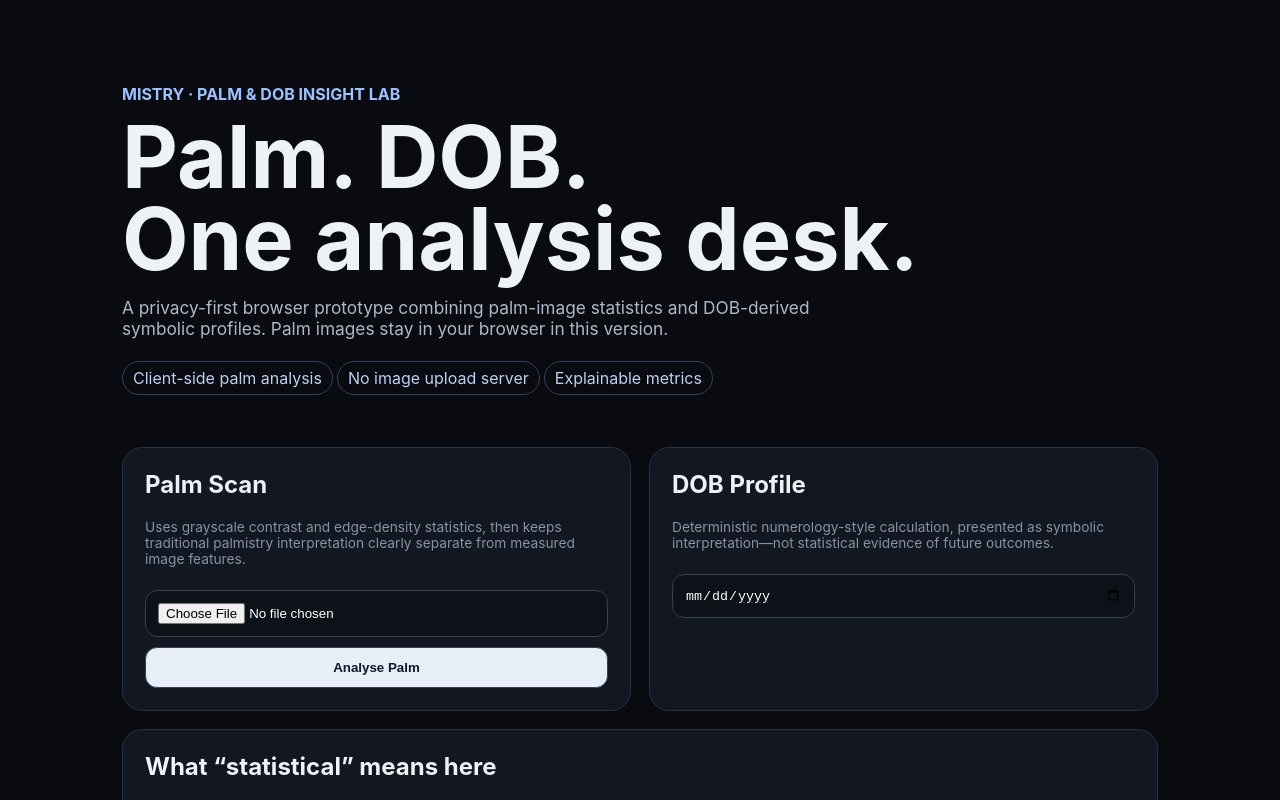
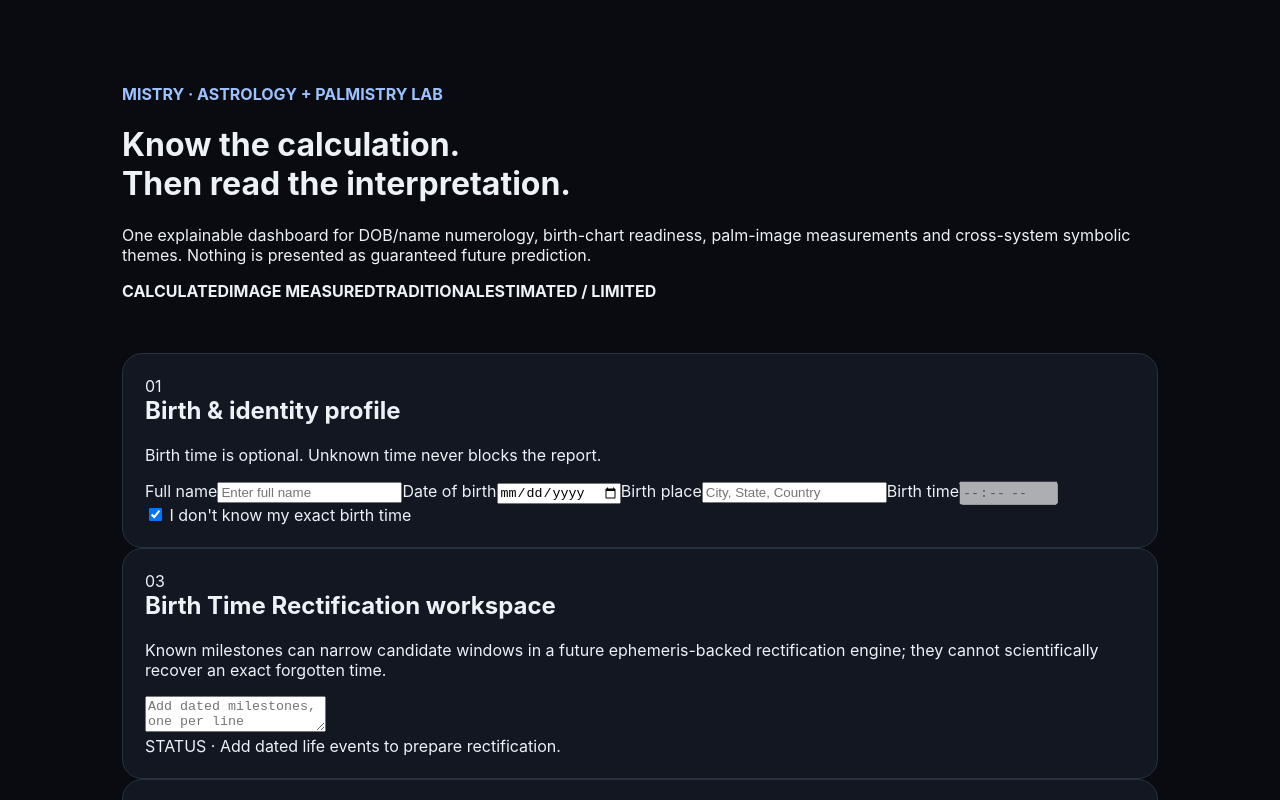
Before and after one commit to akp128429/mistry, a Next.js app: page / in a window 1280 px wide. Shown: the top 800 px of the page. Built offline with nearby package versions, Linux system fonts and the light colour scheme.

Commit message:
Build advanced Mistry astrology palmistry dashboard

```diff
--- a/app/page.js
+++ b/app/page.js
@@ -3,91 +3,68 @@
 import { useMemo, useState } from "react";
 import "./globals.css";
 
-function reduceNumber(n, keepMaster=true){
-  let x = String(n).replace(/\D/g,"").split("").reduce((a,b)=>a+Number(b),0);
-  while(x>9 && !(keepMaster && [11,22,33].includes(x))){
-    x = String(x).split("").reduce((a,b)=>a+Number(b),0);
-  }
-  return x;
+const meanings={1:["Leader","initiative, independence and self-direction"],2:["Diplomat","cooperation, sensitivity and partnership"],3:["Communicator","expression, creativity and sociability"],4:["Builder","structure, discipline and reliability"],5:["Explorer","change, adaptability and freedom"],6:["Nurturer","responsibility, care and harmony"],7:["Analyst","introspection, research and depth"],8:["Executive","ambition, organisation and material execution"],9:["Humanitarian","service, idealism and broad perspective"],11:["Intuitive","inspiration and heightened sensitivity"],22:["Master Builder","large-scale systems and execution"],33:["Mentor","service-oriented communication and guidance"]};
+const letters={A:1,J:1,S:1,B:2,K:2,T:2,C:3,L:3,U:3,D:4,M:4,V:4,E:5,N:5,W:5,F:6,O:6,X:6,G:7,P:7,Y:7,H:8,Q:8,Z:8,I:9,R:9};
+const vowels=new Set(["A","E","I","O","U"]);
+
+function reduceNumber(v,master=true){let x=String(v).replace(/\D/g,"").split("").reduce((a,b)=>a+Number(b),0);while(x>9&&!(master&&[11,22,33].includes(x)))x=String(x).split("").reduce((a,b)=>a+Number(b),0);return x}
+function nameNumber(name,mode="all"){return reduceNumber(name.toUpperCase().split("").filter(c=>letters[c]&&(mode==="all"||(mode==="vowel"?vowels.has(c):!vowels.has(c)))).reduce((a,c)=>a+letters[c],0))}
+function zodiac(m,d){const z=[["Capricorn",1,19],["Aquarius",2,18],["Pisces",3,20],["Aries",4,19],["Taurus",5,20],["Gemini",6,20],["Cancer",7,22],["Leo",8,22],["Virgo",9,22],["Libra",10,22],["Scorpio",11,21],["Sagittarius",12,21],["Capricorn",12,31]];return z.find(([_,mm,dd])=>m<mm||(m===mm&&d<=dd))?.[0]||"Capricorn"}
+function profile(name,dob){
+ if(!dob)return null;const[y,m,d]=dob.split("-").map(Number),life=reduceNumber(`${d}${m}${y}`),birth=reduceNumber(d),attitude=reduceNumber(d+m),personal=reduceNumber(new Date().getFullYear()+m+d),expression=name?nameNumber(name):null,soul=name?nameNumber(name,"vowel"):null,personality=name?nameNumber(name,"consonant"):null;
+ return{y,m,d,life,birth,attitude,personal,expression,soul,personality,zodiac:zodiac(m,d)};
 }
-
-function dobProfile(dob){
-  if(!dob) return null;
-  const [y,m,d] = dob.split("-").map(Number);
-  const life = reduceNumber(`${d}${m}${y}`);
-  const birth = reduceNumber(String(d));
-  const attitude = reduceNumber(String(d+m));
-  const year = reduceNumber(String(new Date().getFullYear()+m+d));
-  const meanings = {
-    1:"independence, initiative, leadership",2:"cooperation, sensitivity, diplomacy",
-    3:"expression, creativity, communication",4:"structure, discipline, reliability",
-    5:"change, exploration, adaptability",6:"responsibility, care, harmony",
-    7:"analysis, introspection, depth",8:"ambition, organisation, material execution",
-    9:"service, idealism, broad perspective",11:"intuition, inspiration, heightened sensitivity",
-    22:"large-scale building, systems, execution",33:"service-oriented communication and mentorship"
-  };
-  return {text:`Life Path ${life}: ${meanings[life] || ""}\nBirth Number ${birth}: ${meanings[birth] || ""}\nAttitude Number ${attitude}: ${meanings[attitude] || ""}\nPersonal Year ${year}: a symbolic yearly theme, not a scientific prediction.`};
+function theme(n){return meanings[n]||["Pattern","mixed symbolic themes"]}
+function pseudoAstrology(p,timeKnown,place){
+ if(!p)return[];const moonSeed=reduceNumber(p.d+p.m+p.y,false),nak=["Ashwini","Bharani","Krittika","Rohini","Mrigashira","Ardra","Punarvasu","Pushya","Ashlesha","Magha","Purva Phalguni","Uttara Phalguni","Hasta","Chitra","Swati","Vishakha","Anuradha","Jyeshtha","Mula","Purva Ashadha","Uttara Ashadha","Shravana","Dhanishta","Shatabhisha","Purva Bhadrapada","Uttara Bhadrapada","Revati"];
+ const approx=nak[(p.y+p.m*3+p.d*7)%27];
+ return[
+  {label:"Sun-sign layer",value:p.zodiac,type:"Calculated",why:"Derived from calendar date using tropical zodiac date ranges."},
+  {label:"Date-cycle index",value:`${moonSeed} · ${theme(moonSeed)[0]}`,type:"Calculated",why:"Deterministic DOB reduction used by Mistry's symbolic date layer."},
+  {label:"Nakshatra / Moon",value:timeKnown?"Requires astronomical ephemeris engine":"Not claimed without exact ephemeris/time",type:"Limited",why:"A real Vedic Moon degree and Nakshatra require astronomical position calculation. Mistry will not invent them."},
+  {label:"Lagna & 12 houses",value:timeKnown&&place?"Pending ephemeris-grade calculation":"Unavailable without reliable birth time + place",type:"Limited",why:"Ascendant changes through the day and depends on location."},
+  {label:"Exploratory date archetype",value:approx,type:"Traditional",why:"A deterministic symbolic index for exploration only; it is not presented as the person's actual Nakshatra."}
+ ];
 }
-
 async function palmStats(file){
-  const bitmap=await createImageBitmap(file);
-  const c=document.createElement("canvas"); c.width=160;c.height=160;
-  const x=c.getContext("2d",{willReadFrequently:true});
-  x.drawImage(bitmap,0,0,160,160);
-  const d=x.getImageData(0,0,160,160).data;
-  let mean=0,n=0; const gray=[];
-  for(let i=0;i<d.length;i+=4){const g=.299*d[i]+.587*d[i+1]+.114*d[i+2];gray.push(g);mean+=g;n++}
-  mean/=n;
-  let edge=0,varr=0;
-  for(let yy=1;yy<159;yy++)for(let xx=1;xx<159;xx++){
-    const i=yy*160+xx,gx=Math.abs(gray[i+1]-gray[i-1]),gy=Math.abs(gray[i+160]-gray[i-160]);
-    edge+=gx+gy>42?1:0; varr+=(gray[i]-mean)**2;
-  }
-  return {edgeDensity:edge/(158*158),contrast:Math.sqrt(varr/(158*158))/255,brightness:mean/255};
+ const bitmap=await createImageBitmap(file),c=document.createElement("canvas");c.width=240;c.height=240;const x=c.getContext("2d",{willReadFrequently:true});x.drawImage(bitmap,0,0,240,240);const px=x.getImageData(0,0,240,240).data,g=[];let mean=0;
+ for(let i=0;i<px.length;i+=4){const v=.299*px[i]+.587*px[i+1]+.114*px[i+2];g.push(v);mean+=v}mean/=g.length;
+ let edge=0,variance=0,horiz=0,vert=0;for(let yy=1;yy<239;yy++)for(let xx=1;xx<239;xx++){const i=yy*240+xx,gx=Math.abs(g[i+1]-g[i-1]),gy=Math.abs(g[i+240]-g[i-240]);if(gx+gy>42)edge++;if(gx>gy)vert++;else horiz++;variance+=(g[i]-mean)**2}
+ const total=238*238;return{edge:edge/total,contrast:Math.sqrt(variance/total)/255,brightness:mean/255,orientation:(horiz-vert)/total};
+}
+function palmInterpret(s,side){
+ const density=s.edge>.18?"high":s.edge>.11?"medium":"low",quality=s.contrast>.18&&s.brightness>.18&&s.brightness<.9?"Good":"Retake recommended";
+ return{side,quality,metrics:[["Edge density",(s.edge*100).toFixed(1)+"%"],["Contrast",(s.contrast*100).toFixed(1)+"%"],["Brightness",(s.brightness*100).toFixed(1)+"%"],["Orientation index",s.orientation.toFixed(2)]],symbolic:density==="high"?"Traditional palmistry often associates many visible fine-line structures with sensitivity and mental activity.":density==="medium"?"Traditional palmistry often interprets moderate line density as a balance of responsiveness and practicality.":"Traditional palmistry often interprets fewer dominant visible edges as a more direct or focused pattern."};
+}
+function agreement(p,palms){
+ if(!p)return null;let leadership=[1,8,22].includes(p.life)?1:0,analysis=[4,7,8].includes(p.life)?1:0,people=[2,3,6,9,33].includes(p.life)?1:0;
+ if(p.expression){leadership+=[1,8,22].includes(p.expression)?1:0;analysis+=[4,7,8].includes(p.expression)?1:0;people+=[2,3,6,9,33].includes(p.expression)?1:0}
+ if(palms.length){const avg=palms.reduce((a,b)=>a+Number(b.metrics[0][1].replace("%","")),0)/palms.length;analysis+=avg>11?1:0;people+=avg>18?1:0}
+ return[{name:"Leadership / execution",score:leadership},{name:"Analysis / structure",score:analysis},{name:"People / expression",score:people}].sort((a,b)=>b.score-a.score);
 }
 
 export default function Page(){
-  const [dob,setDob]=useState("");
-  const [palm,setPalm]=useState(null),[palmResult,setPalmResult]=useState("");
-  const profile=useMemo(()=>dobProfile(dob),[dob]);
+ const[name,setName]=useState(""),[dob,setDob]=useState(""),[place,setPlace]=useState(""),[birthTime,setBirthTime]=useState(""),[unknown,setUnknown]=useState(true),[left,setLeft]=useState(null),[right,setRight]=useState(null),[palms,setPalms]=useState([]),[busy,setBusy]=useState(false),[milestones,setMilestones]=useState("");
+ const p=useMemo(()=>profile(name,dob),[name,dob]),astro=useMemo(()=>pseudoAstrology(p,!unknown&&!!birthTime,place),[p,unknown,birthTime,place]),fusion=useMemo(()=>agreement(p,palms),[p,palms]);
+ async function analysePalms(){setBusy(true);try{const out=[];if(left)out.push(palmInterpret(await palmStats(left),"Left palm"));if(right)out.push(palmInterpret(await palmStats(right),"Right palm"));setPalms(out)}finally{setBusy(false)}}
+ return <main className="wrap">
+  <header className="hero"><div className="eyebrow">MISTRY · ASTROLOGY + PALMISTRY LAB</div><h1>Know the calculation.<br/><span>Then read the interpretation.</span></h1><p>One explainable dashboard for DOB/name numerology, birth-chart readiness, palm-image measurements and cross-system symbolic themes. Nothing is presented as guaranteed future prediction.</p><div className="badges"><b>CALCULATED</b><b>IMAGE MEASURED</b><b>TRADITIONAL</b><b>ESTIMATED / LIMITED</b></div></header>
+  <section className="card"><div className="sectionTitle"><span>01</span><div><h2>Birth & identity profile</h2><p>Birth time is optional. Unknown time never blocks the report.</p></div></div><div className="formGrid">
+   <label>Full name<input value={name} onChange={e=>setName(e.target.value)} placeholder="Enter full name"/></label><label>Date of birth<input type="date" value={dob} onChange={e=>setDob(e.target.value)}/></label><label>Birth place<input value={place} onChange={e=>setPlace(e.target.value)} placeholder="City, State, Country"/></label><label>Birth time<input type="time" disabled={unknown} value={birthTime} onChange={e=>setBirthTime(e.target.value)}/></label>
+  </div><label className="check"><input type="checkbox" checked={unknown} onChange={e=>setUnknown(e.target.checked)}/> I don't know my exact birth time</label></section>
 
-  async function readPalm(){
-    if(!palm) return setPalmResult("Please select a clear palm image.");
-    setPalmResult("Analysing…");
-    try{
-      const s=await palmStats(palm);
-      const line=s.edgeDensity>.18?"dense/fine-line pattern":s.edgeDensity>.11?"balanced line density":"cleaner/lower line density";
-      const contrast=s.contrast>.25?"strong visual contrast":"soft visual contrast";
-      const symbolic=s.edgeDensity>.18?"Traditional palmistry would associate many fine lines with sensitivity and mental activity.":s.edgeDensity>.11?"Traditional palmistry would describe this as a balanced mix of practicality and responsiveness.":"Traditional palmistry would often describe fewer dominant lines as directness and focus.";
-      setPalmResult(`Image metrics\n• Line-edge density: ${(s.edgeDensity*100).toFixed(1)}%\n• Contrast index: ${(s.contrast*100).toFixed(1)}%\n• Brightness: ${(s.brightness*100).toFixed(1)}%\n\nPattern: ${line}, ${contrast}.\n\nPalmistry interpretation: ${symbolic}\n\nPalmistry is a cultural/entertainment interpretation and is not scientifically validated for predicting personality or future events.`);
-    }catch(e){setPalmResult("Could not analyse this palm image.");}
-  }
+  {p&&<><section className="grid stats">
+   {[["Life Path",p.life],["Birth Number",p.birth],["Expression",p.expression||"—"],["Soul Urge",p.soul||"—"],["Personality",p.personality||"—"],["Personal Year",p.personal]].map(([a,b])=><article className="mini" key={a}><small>CALCULATED</small><strong>{b}</strong><span>{a}</span>{b!=="—"&&<p>{theme(b)[1]}</p>}</article>)}
+  </section><section className="card"><div className="sectionTitle"><span>02</span><div><h2>Astrology calculation desk</h2><p>We explicitly separate real calculable prerequisites from symbolic exploration.</p></div></div><div className="rows">{astro.map(x=><div className="row" key={x.label}><div><em className={x.type.toLowerCase()}>{x.type}</em><h3>{x.label}</h3><strong>{x.value}</strong></div><details><summary>Why this result?</summary><p>{x.why}</p></details></div>)}</div></section></>}
 
-  return <main className="wrap">
-    <section className="hero">
-      <div className="eyebrow">MISTRY · PALM & DOB INSIGHT LAB</div>
-      <h1 className="title">Palm. DOB.<br/>One analysis desk.</h1>
-      <p className="sub">A privacy-first browser prototype combining palm-image statistics and DOB-derived symbolic profiles. Palm images stay in your browser in this version.</p>
-      <div><span className="pill">Client-side palm analysis</span><span className="pill">No image upload server</span><span className="pill">Explainable metrics</span></div>
-    </section>
-    <section className="grid">
-      <article className="card">
-        <h2>Palm Scan</h2>
-        <p className="fine">Uses grayscale contrast and edge-density statistics, then keeps traditional palmistry interpretation clearly separate from measured image features.</p>
-        <input className="input" type="file" accept="image/*" onChange={e=>setPalm(e.target.files?.[0]||null)}/>
-        <button onClick={readPalm}>Analyse Palm</button>
-        {palmResult && <div className="result">{palmResult}</div>}
-      </article>
-      <article className="card">
-        <h2>DOB Profile</h2>
-        <p className="fine">Deterministic numerology-style calculation, presented as symbolic interpretation—not statistical evidence of future outcomes.</p>
-        <input className="input" type="date" value={dob} onChange={e=>setDob(e.target.value)}/>
-        {profile && <div className="result">{profile.text}</div>}
-      </article>
-    </section>
-    <section className="card" style={{marginTop:18}}>
-      <h2>What “statistical” means here</h2>
-      <p className="fine">Measured palm-image outputs such as brightness, contrast and edge density are algorithmic. Palmistry and numerology are separate interpretive traditions and are not used for medical, legal, employment, credit, insurance or other high-impact decisions.</p>
-    </section>
-  </main>;
+  {unknown&&<section className="card accent"><div className="sectionTitle"><span>03</span><div><h2>Birth Time Rectification workspace</h2><p>Known milestones can narrow candidate windows in a future ephemeris-backed rectification engine; they cannot scientifically recover an exact forgotten time.</p></div></div><textarea value={milestones} onChange={e=>setMilestones(e.target.value)} placeholder={"Add dated milestones, one per line\n2018 — graduation\n2021 — first job\n2024 — major relocation"}/><div className="notice">STATUS · {milestones.trim()?milestones.trim().split("\n").length+" milestones captured for candidate-time comparison":"Add dated life events to prepare rectification."}</div></section>}
+
+  <section className="card"><div className="sectionTitle"><span>04</span><div><h2>Dual-palm vision scan</h2><p>Upload clear, evenly lit palm photos. Images are processed locally in this browser prototype.</p></div></div><div className="formGrid"><label>Left palm<input type="file" accept="image/*" onChange={e=>setLeft(e.target.files?.[0]||null)}/></label><label>Right palm<input type="file" accept="image/*" onChange={e=>setRight(e.target.files?.[0]||null)}/></label></div><button onClick={analysePalms} disabled={busy||(!left&&!right)}>{busy?"Analysing image geometry…":"Analyse palm image(s)"}</button>
+  {palms.length>0&&<div className="grid palmGrid">{palms.map(q=><article className="palm" key={q.side}><em className="image">IMAGE MEASURED</em><h3>{q.side}</h3><b>Image quality: {q.quality}</b>{q.metrics.map(([a,b])=><div className="metric" key={a}><span>{a}</span><strong>{b}</strong></div>)}<em className="traditional">TRADITIONAL</em><p>{q.symbolic}</p></article>)}</div>}</section>
+
+  {p&&<section className="card"><div className="sectionTitle"><span>05</span><div><h2>Mistry Fusion Engine</h2><p>Agreement score means agreement between Mistry's symbolic layers—not probability that a life prediction will occur.</p></div></div><div className="fusion">{fusion?.map((f,i)=><div className="bar" key={f.name}><div><span>{f.name}</span><b>{f.score}/3 signals</b></div><progress max="3" value={f.score}/>{i===0&&<small>Current strongest combined theme</small>}</div>)}</div>
+  <div className="timeline"><h3>Symbolic life-cycle explorer</h3>{[18,21,24,27,30,33,36,40,45,50].map(age=>{const n=reduceNumber(p.life+age);return <div className="age" key={age}><b>{age}</b><span>{theme(n)[0]}</span><small>{theme(n)[1]}</small></div>})}</div></section>}
+
+  <section className="card boundary"><h2>What Mistry can—and cannot—tell you</h2><div className="two"><div><h3>✓ Transparent outputs</h3><p>DOB/name arithmetic, image brightness/contrast/edge measurements and clearly identified prerequisites for astronomical chart calculations.</p></div><div><h3>⚠ Interpretive outputs</h3><p>Astrology, palmistry and numerology are traditional symbolic systems, not scientifically validated methods for predicting job, marriage, lifespan, health, wealth or future events. Mistry does not invent exact spouse names, death ages, companies, salaries or guaranteed dates.</p></div></div></section>
+ </main>
 }
```
